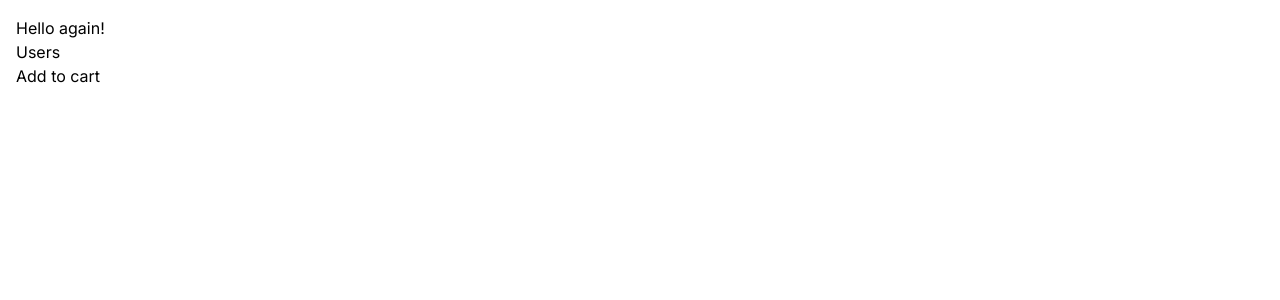
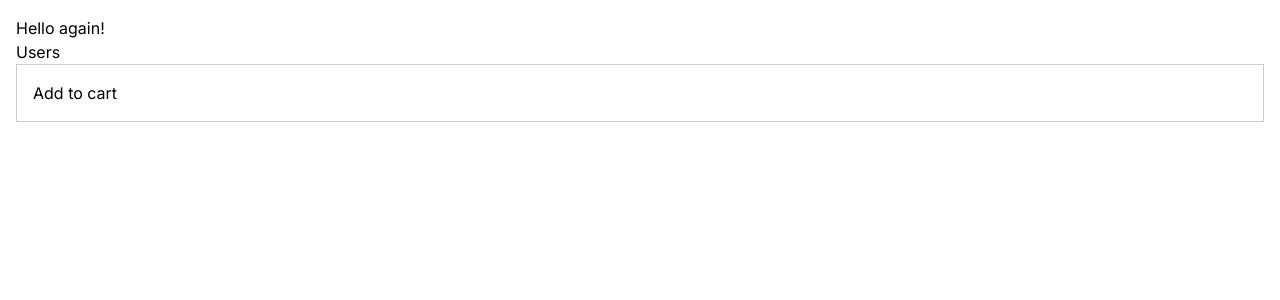
Before and after one commit to AaminRepos/NextJs001, a Next.js app: page / in a window 1280 px wide. Shown: the top 300 px of the page. Built offline with nearby package versions, Linux system fonts and the light colour scheme.

Commit message:
CSS modules

```diff
--- a/app/components/ProductCard.tsx
+++ /dev/null
@@ -1,12 +0,0 @@
-import AddToCart from "./AddToCart";
-import React from "react";
-
-const ProductCard = () => {
-  return (
-    <div>
-     <AddToCart/>
-    </div>
-  )
-};
-
-export default ProductCard;
--- /dev/null
+++ b/app/components/ProductCard/ProductCard.tsx
@@ -0,0 +1,13 @@
+import AddToCart from "../AddToCart";
+import React from "react";
+import styles from "./ProductCart.module.css";
+
+const ProductCard = () => {
+  return (
+    <div className={styles.card}>
+      <AddToCart />
+    </div>
+  );
+};
+
+export default ProductCard;
--- /dev/null
+++ b/app/components/ProductCard/ProductCart.module.css
@@ -0,0 +1,4 @@
+.card {
+    padding: 1rem;
+    border: 1px solid #ccc;
+}
--- a/app/page.tsx
+++ b/app/page.tsx
@@ -1,13 +1,13 @@
 import Image from "next/image";
 import Link from "next/link";
-import ProductCard from "./components/ProductCard";
+import ProductCard from "./components/ProductCard/ProductCard";
 
 export default function Home() {
   return (
     <main>
       <h1>Hello again!</h1>
       <Link href="/users">Users</Link>
-      <ProductCard/>
+      <ProductCard />
     </main>
   );
 }
```
